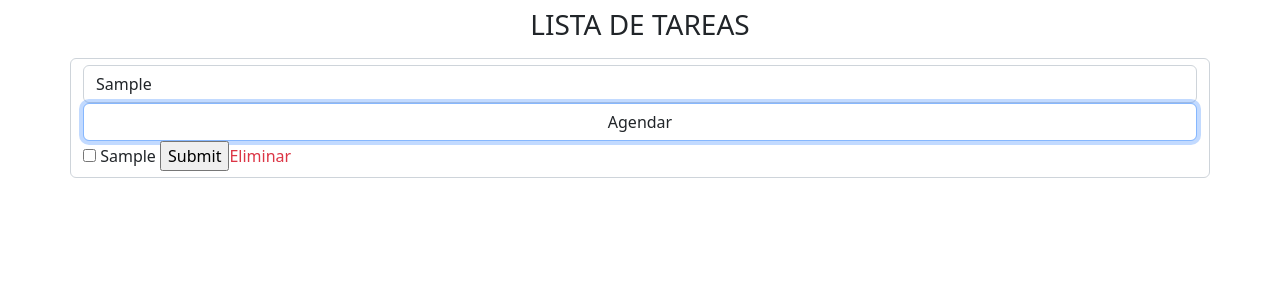
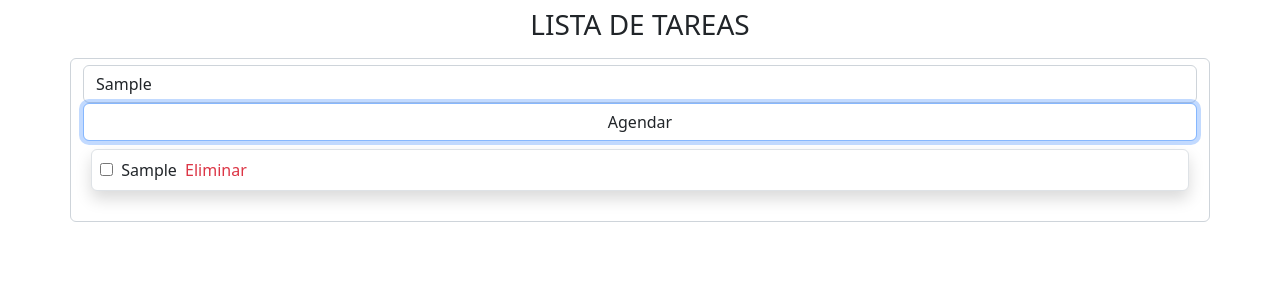
Before and after one commit to noeliamodica/React_ProyectoAgendaconBootstrap, a React (Create React App) app: page / in a window 1280 px wide. Both pictures are taken after typing "Sample" into the empty fields and a click on the input "Agendar". Shown: the top 300 px of the page. Built offline with nearby package versions, Linux system fonts and the light colour scheme.

Commit message:
agrego estilos

```diff
--- a/src/components/AgendaCard.js
+++ b/src/components/AgendaCard.js
@@ -3,14 +3,11 @@ import 'bootstrap/dist/css/bootstrap.min.css';
 
 export function AgendaCard({item}){
     return(
-        <div className="flex">
-            <form>
-            <input type="checkbox" className='p-1'/>
-            <span value={item} > {item.title} </span>
-            <input
-             type="submit" />
-
-            <span className='text-danger'>Eliminar</span>
+        <div className="flex bg-light border shadow p-2 mb-3 bg-body rounded  ">
+            <form >
+            <input  type="checkbox" className='p-1'/>
+            <span className="flex p-1 ml-2" value={item} > {item.title}  </span>
+            <span className="text-danger ">Eliminar</span>
             </form>
         </div>
 
--- a/src/components/AgendaGrid.js
+++ b/src/components/AgendaGrid.js
@@ -39,9 +39,9 @@ export default function AgendaGrid (){
 
             <div>
                 {agendados.map(item =>(
-
+                        <div className='p-2'>
                         <AgendaCard  key={item.id} item={item} />
-
+                        </div>
 
                 ))
 
```
